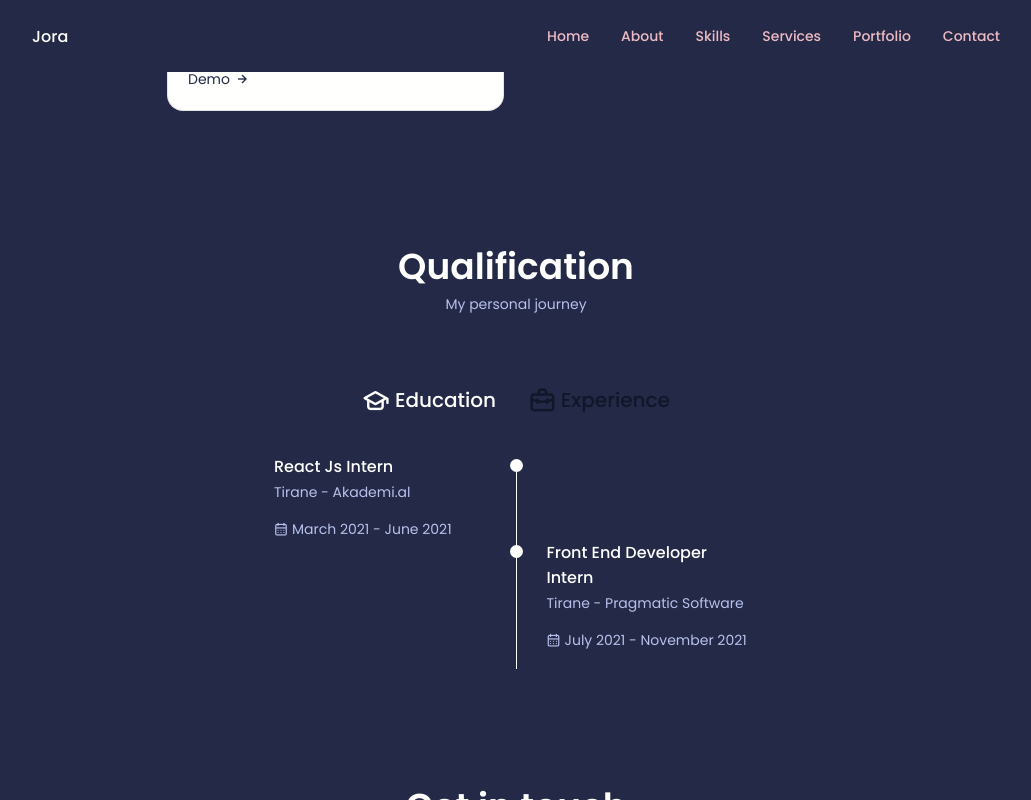
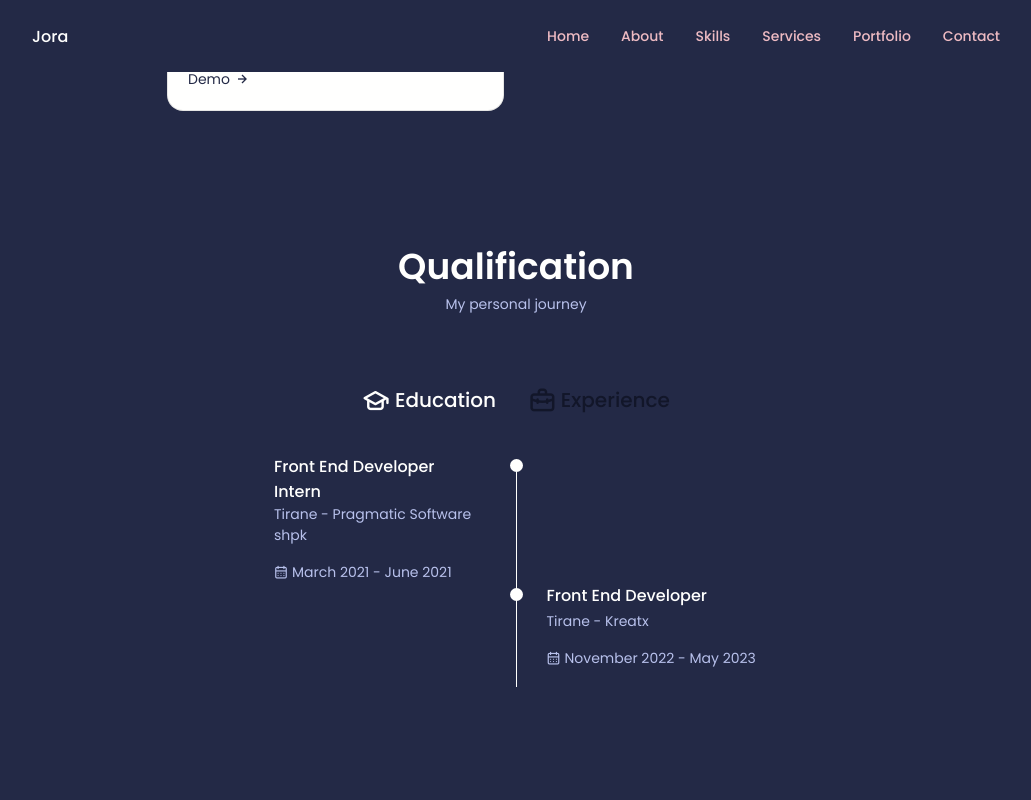
Before and after one commit to JoraLika/jora_portfolio, a React (Create React App) app: page / in a window 1280 px wide. Both pictures are taken after a click on the element "Experience". Shown: the part 3519-4319 px from the top of the page, without its empty margins (124-1155 px from the left). Built offline with nearby package versions, Linux system fonts and the light colour scheme; a web font is replaced by a local one.

Commit message:
job description changes

```diff
--- a/src/components/Qualification/Qualification.jsx
+++ b/src/components/Qualification/Qualification.jsx
@@ -68,10 +68,10 @@ const Qualifications = () => {
             <div className="qualification_data">
               <div>
                 <h3 className="qualification_title">
-                  React Js Intern
+                  Front End Developer Intern
                 </h3>
                 <span className="qualification_subtitle">
-                  Tirane - Akademi.al
+                  Tirane - Pragmatic Software shpk
                 </span>
                 <div className="qualification_calendar">
                   <i className="uil uil-calendar-alt"></i>
@@ -95,14 +95,14 @@ const Qualifications = () => {
 
               <div>
                 <h3 className="qualification_title">
-                  Front End Developer Intern
+                  Front End Developer
                 </h3>
                 <span className="qualification_subtitle">
-                  Tirane - Pragmatic Software
+                  Tirane - Kreatx
                 </span>
                 <div className="qualification_calendar">
                   <i className="uil uil-calendar-alt"></i>
-                  July 2021 - November 2021
+                    November 2022 - May 2023
                 </div>
               </div>
             </div>
```
Also changed, not shown: package.json (+4 -3 lines), 1 other file (tests, documents, lock files or other folders).
